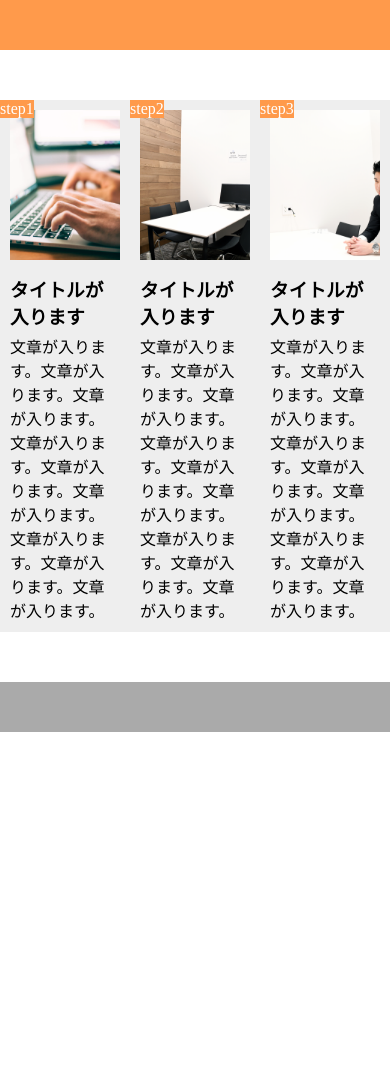
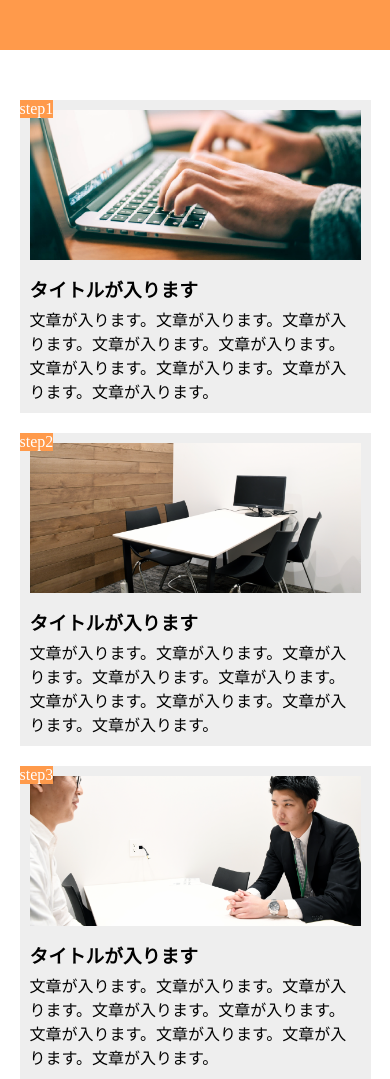
Before and after one commit to daisuke97/assignment-1, a plain HTML site: page index.html in a window 390 px wide. Shown: the top 1079 px of the page. Before the commit the page ends 844 px from the top, so only its background shows below. Drawn offline with Linux system fonts and the light colour scheme.

Commit message:
[finish]1-10

```diff
--- a/index.html
+++ b/index.html
@@ -4,7 +4,7 @@
   <meta charset="UTF-8">
   <meta http-equiv="X-UA-Compatible" content="IE=edge">
   <meta name="viewport" content="width=device-width, initial-scale=1.0">
-  <title>Chapter9</title>
+  <title>Chapter10</title>
   <link rel="stylesheet" href="style.css">
 </head>
 <body>
--- a/style.css
+++ b/style.css
@@ -61,3 +61,19 @@ footer {
   background-color: #aaa;
   height: 50px;
 }
+
+@media screen and (max-width: 768px) {
+
+  .container {
+    display: block;
+  }
+
+  .item {
+    width: 90%;
+    margin: 0 auto 20px;
+  }
+
+  .item:last-child {
+    margin-bottom: 0;
+  }
+}
```
